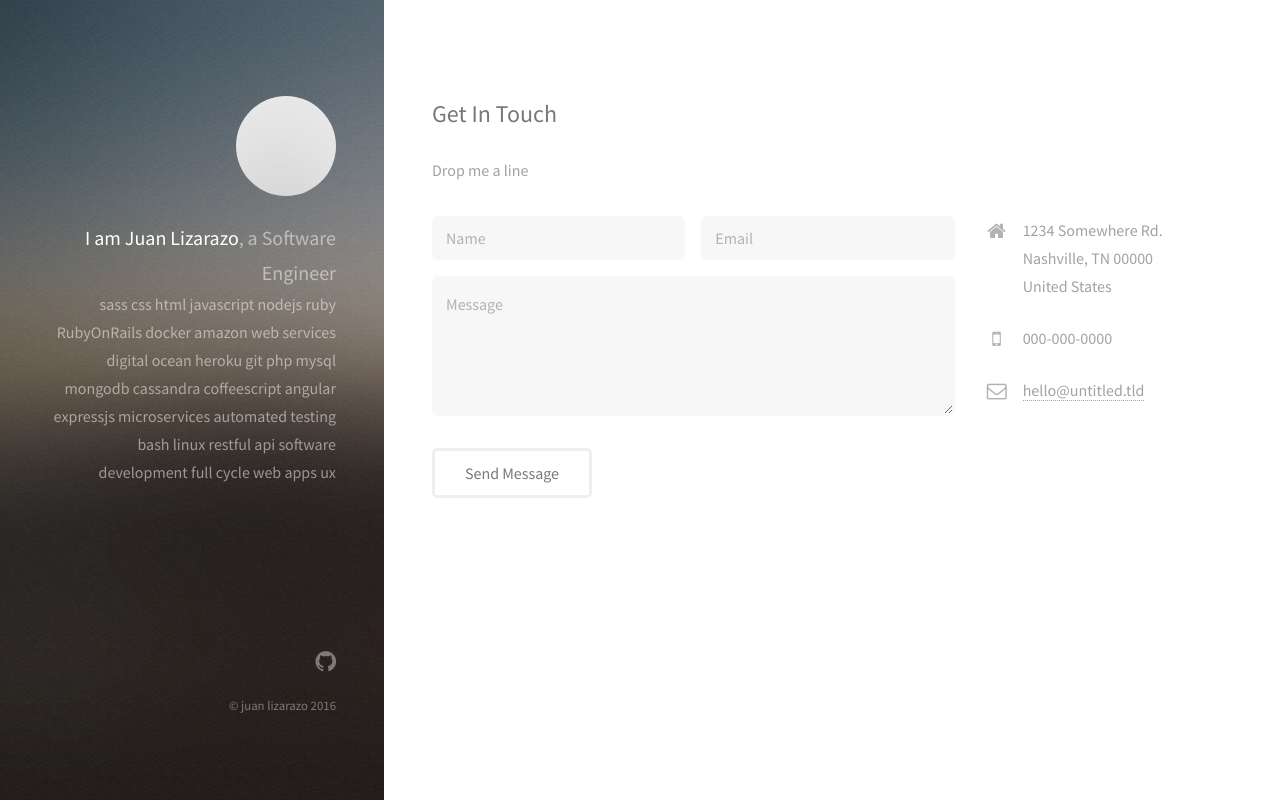
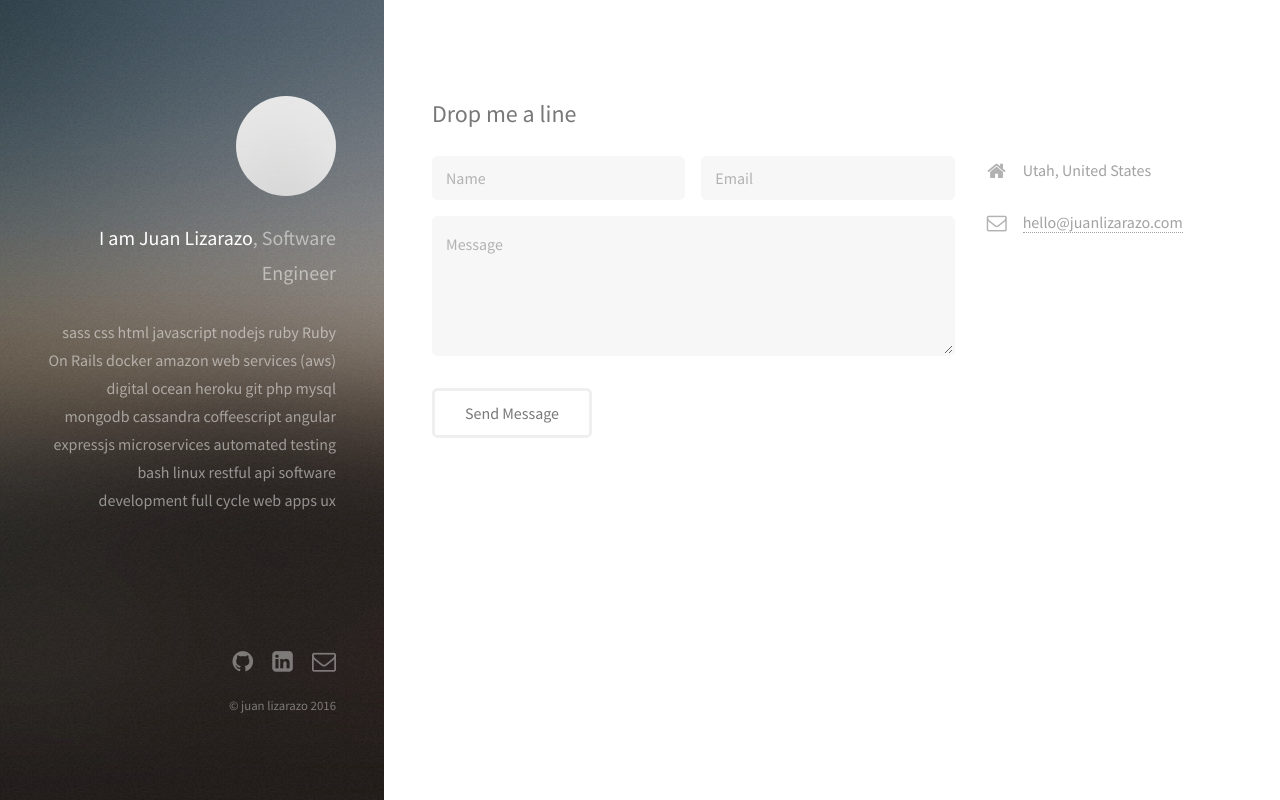
Before and after one commit to juanlizarazo/jlizarazo.github.io, a plain HTML site: page index.html in a window 1280 px wide. Drawn offline with Linux system fonts and the light colour scheme.

Commit message:
Add external links

```diff
--- a/index.html
+++ b/index.html
@@ -20,26 +20,18 @@
 <!-- Header -->
 <header id="header">
     <a href="#" class="image avatar"><img src="images/avatar.jpg" alt=""/></a>
-    <h1><strong>I am Juan Lizarazo</strong>, a Software Engineer</h1>
-    sass  css  html  javascript  nodejs  ruby  RubyOnRails  docker  amazon web services  digital ocean
+    <h1><strong>I am Juan Lizarazo</strong>, Software Engineer</h1>
+    <br>
+    sass  css  html  javascript  nodejs  ruby  Ruby On Rails  docker  amazon web services (aws) digital ocean
     heroku  git  php  mysql  mongodb  cassandra  coffeescript  angular  expressjs  microservices  automated testing
     bash linux restful api software development full cycle web apps ux
 </header>
 
 <!-- Main -->
 <div id="main">
-
-    <!-- One -->
-    <!--<section id="one">-->
-        <!--<header class="major">-->
-            <!--<h2>Technologies</h2>-->
-        <!--</header>-->
-    <!--</section>-->
-
     <!-- Three -->
     <section id="three">
-        <h2>Get In Touch</h2>
-        <p>Drop me a line</p>
+        <h2>Drop me a line</h2>
         <div class="row">
             <div class="8u 12u$(small)">
                 <form method="post" action="#">
@@ -58,18 +50,12 @@
             <div class="4u$ 12u$(small)">
                 <ul class="labeled-icons">
                     <li>
-                        <h3 class="icon fa-home"><span class="label">Address</span></h3>
-                        1234 Somewhere Rd.<br/>
-                        Nashville, TN 00000<br/>
-                        United States
-                    </li>
-                    <li>
-                        <h3 class="icon fa-mobile"><span class="label">Phone</span></h3>
-                        000-000-0000
+                        <h3 class="icon fa-home"><span class="label"></span></h3>
+                        Utah, United States
                     </li>
                     <li>
                         <h3 class="icon fa-envelope-o"><span class="label">Email</span></h3>
-                        <a href="#">hello@untitled.tld</a>
+                        <a href="#">hello@juanlizarazo.com</a>
                     </li>
                 </ul>
             </div>
@@ -80,8 +66,9 @@
 <!-- Footer -->
 <footer id="footer">
     <ul class="icons">
-        <li><a href="https://github.com/juanlizarazo" class="icon fa-github"><span class="label">Github</span></a></li>
-        <!--<li><a href="#" class="icon fa-envelope-o"><span class="label">Email</span></a></li>-->
+        <li><a href="https://github.com/juanlizarazo" class="icon fa-github" target="_blank"><span class="label">Github</span></a></li>
+        <li><a href="https://linkedin.com/in/juanlizarazo" class="icon fa-linkedin-square" target="_blank"><span class="label">Linkedin</span></a></li>
+        <li><a href="mailto:hello@juanlizarazo.com?Subject=Hello from website" class="icon fa-envelope-o"><span class="label">Email</span></a></li>
     </ul>
     <ul class="copyright">
         <li>&copy; juan lizarazo 2016</li>
```
